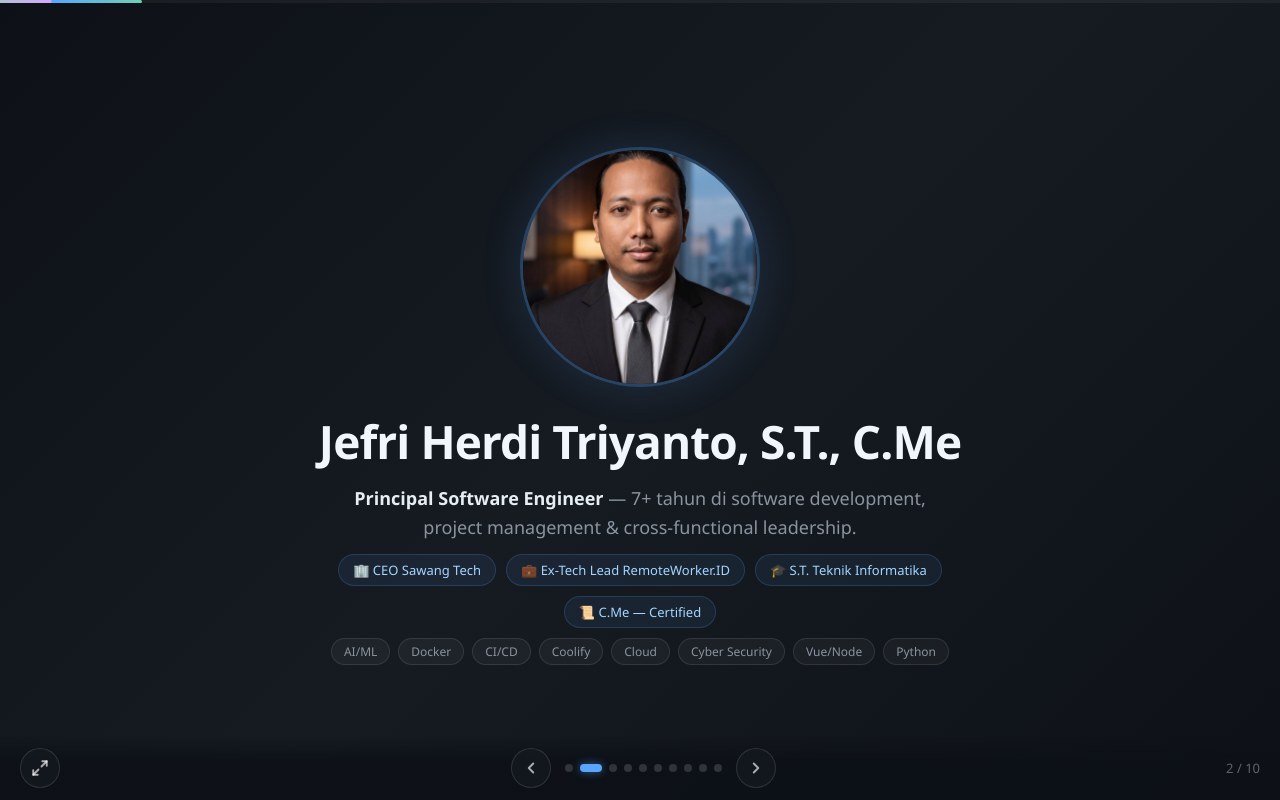
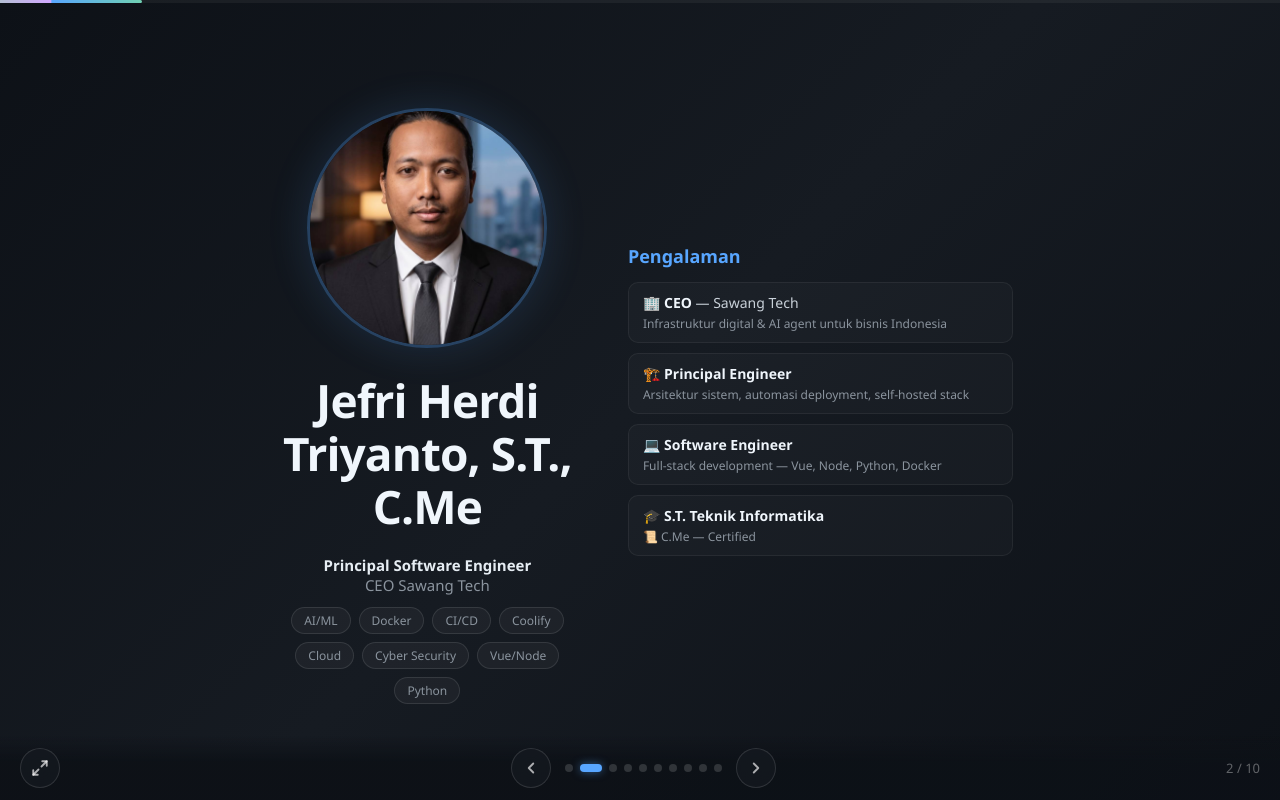
Before and after one commit to jefripunza/ai-for-business-presentation, a Vue app: page / in a window 1280 px wide. Both pictures are taken after a click on the element 597 px from the left and 768 px from the top of the page. Built offline with nearby package versions, Linux system fonts and the light colour scheme.

Commit message:
Revisi:
- Slide 1: fix typewriter — animation-fill-mode:forwards biar teks tidak hilang setelah selesai
- Slide 2: layout 2 kolom — kiri (foto+nama+skills), kanan (exp list tanpa RemoteWorker.ID)
- Swap: Cara Mulai jadi slide 7, Sawang Cloud jadi slide 8

```diff
--- a/src/App.vue
+++ b/src/App.vue
@@ -111,31 +111,30 @@ function toggleFullscreen() {
 
         <!-- ===== SLIDE 2: PERKENALAN ===== -->
         <div class="swiper-slide slide" style="background: linear-gradient(135deg, #0d1117 0%, #161b22 50%, #0d1117 100%);">
-          <div class="slide-content center">
-            <div class="anim-item" style="--i:0">
-              <div class="intro-photo-wrap">
-                <img src="/jefri.jpg" alt="Jefri Herdi Triyanto" class="intro-photo" />
+          <div class="slide-content" style="max-width: 900px;">
+            <div class="intro-two-col">
+              <!-- LEFT: photo + identity -->
+              <div class="anim-item intro-left" style="--i:0">
+                <div class="intro-photo-wrap">
+                  <img src="/jefri.jpg" alt="Jefri Herdi Triyanto" class="intro-photo" />
+                </div>
+                <h2 class="slide-title" style="margin-top: 14px; text-align: center;">Jefri Herdi Triyanto, S.T., C.Me</h2>
+                <p style="font-size: 15px; color: #8b949e; text-align: center; margin-top: 6px;">
+                  <strong style="color: #e6edf3;">Principal Software Engineer</strong><br>CEO Sawang Tech
+                </p>
+                <div class="intro-skills" style="margin-top: 12px;">
+                  <span class="skill-tag">AI/ML</span><span class="skill-tag">Docker</span><span class="skill-tag">CI/CD</span><span class="skill-tag">Coolify</span><span class="skill-tag">Cloud</span><span class="skill-tag">Cyber Security</span><span class="skill-tag">Vue/Node</span><span class="skill-tag">Python</span>
+                </div>
               </div>
-            </div>
-            <div class="anim-item" style="--i:1">
-              <h2 class="slide-title" style="margin-top: 16px;">Jefri Herdi Triyanto, S.T., C.Me</h2>
-            </div>
-            <div class="anim-item" style="--i:2">
-              <p style="font-size: 18px; color: #8b949e; max-width: 600px; text-align: center; line-height: 1.6;">
-                <strong style="color: #e6edf3;">Principal Software Engineer</strong> — 7+ tahun di software development, project management & cross-functional leadership.
-              </p>
-            </div>
-            <div class="anim-item" style="--i:3">
-              <div class="intro-badges">
-                <span class="intro-badge">🏢 CEO Sawang Tech</span>
-                <span class="intro-badge">💼 Ex-Tech Lead RemoteWorker.ID</span>
-                <span class="intro-badge">🎓 S.T. Teknik Informatika</span>
-                <span class="intro-badge">📜 C.Me — Certified</span>
-              </div>
-            </div>
-            <div class="anim-item" style="--i:4">
-              <div class="intro-skills">
-                <span class="skill-tag">AI/ML</span><span class="skill-tag">Docker</span><span class="skill-tag">CI/CD</span><span class="skill-tag">Coolify</span><span class="skill-tag">Cloud</span><span class="skill-tag">Cyber Security</span><span class="skill-tag">Vue/Node</span><span class="skill-tag">Python</span>
+              <!-- RIGHT: experience -->
+              <div class="anim-item intro-right" style="--i:1">
+                <h3 style="font-size: 18px; color: #58a6ff; margin-bottom: 14px;">Pengalaman</h3>
+                <div class="exp-list">
+                  <div class="exp-item">🏢 <strong>CEO</strong> — Sawang Tech<div class="exp-sub">Infrastruktur digital & AI agent untuk bisnis Indonesia</div></div>
+                  <div class="exp-item">🏗️ <strong>Principal Engineer</strong><div class="exp-sub">Arsitektur sistem, automasi deployment, self-hosted stack</div></div>
+                  <div class="exp-item">💻 <strong>Software Engineer</strong><div class="exp-sub">Full-stack development — Vue, Node, Python, Docker</div></div>
+                  <div class="exp-item">🎓 <strong>S.T. Teknik Informatika</strong><div class="exp-sub">📜 C.Me — Certified</div></div>
+                </div>
               </div>
             </div>
           </div>
@@ -345,48 +344,7 @@ function toggleFullscreen() {
           </div>
         </div>
 
-        <!-- ===== SLIDE 7: SAWANG CLOUD ===== -->
-        <div class="swiper-slide slide" style="background: linear-gradient(135deg, #0a1628 0%, #0d1117 50%, #0a1628 100%);">
-          <div class="slide-content center">
-            <div class="anim-item" style="--i:0">
-              <div class="section-label">PRODUCT SHOWCASE</div>
-              <h2 class="slide-title">Perkenalkan <span class="text-gradient">Sawang Cloud</span></h2>
-            </div>
-            <div class="anim-item" style="--i:1">
-              <p class="slide-desc" style="max-width: 650px; margin: 12px auto 28px;">
-                Platform infrastruktur digital berbasis AI — tiga produk inti untuk mengakselerasi bisnis Anda.
-              </p>
-            </div>
-            <div class="sawang-grid-v2">
-              <div class="anim-item sawang-product-card" style="--i:2">
-                <div class="sp-icon">🦞</div>
-                <div class="sp-badge">AI Agent Gateway</div>
-                <h3>OpenClaw</h3>
-                <p>Bangun & deploy AI agent dari chat. Multi-channel: Telegram, WhatsApp, Discord. Self-hosted, zero telemetry.</p>
-                <a class="sp-link" href="https://openclaw.ai" target="_blank">openclaw.ai →</a>
-              </div>
-              <div class="anim-item sawang-product-card" style="--i:3">
-                <div class="sp-icon">⚡</div>
-                <div class="sp-badge">Workflow Automation</div>
-                <h3>N8N</h3>
-                <p>Otomatisasi workflow visual. Integrasikan 400+ layanan. Dari form → AI → database → notifikasi, semua otomatis.</p>
-                <a class="sp-link" href="https://n8n.io" target="_blank">n8n.io →</a>
-              </div>
-              <div class="anim-item sawang-product-card" style="--i:4">
-                <div class="sp-icon">🧠</div>
-                <div class="sp-badge">AI Model Router</div>
-                <h3>9Router</h3>
-                <p>Satu API endpoint untuk semua model AI. Auto-failover, load balancing, cost optimization. OpenAI, Claude, Gemini, Llama — satu gateway.</p>
-                <a class="sp-link" href="https://ai.jefripunza.com" target="_blank">ai.jefripunza.com →</a>
-              </div>
-            </div>
-            <div class="anim-item" style="--i:5; margin-top: 22px;">
-              <a class="cta-link" href="https://sawang.cloud" target="_blank">🌐 sawang.cloud</a>
-            </div>
-          </div>
-        </div>
-
-        <!-- ===== SLIDE 8: CARA MULAI ===== -->
+        <!-- ===== SLIDE 7: CARA MULAI ===== -->
         <div class="swiper-slide slide" style="background: linear-gradient(135deg, #161b22 0%, #0d1117 100%);">
           <div class="slide-content">
             <div class="anim-item" style="--i:0">
@@ -425,6 +383,47 @@ function toggleFullscreen() {
                   <li>❌ Tidak mengukur hasil sebelum & sesudah</li>
                 </ul>
               </div>
+            </div>
+          </div>
+        </div>
+
+        <!-- ===== SLIDE 8: SAWANG CLOUD ===== -->
+        <div class="swiper-slide slide" style="background: linear-gradient(135deg, #0a1628 0%, #0d1117 50%, #0a1628 100%);">
+          <div class="slide-content center">
+            <div class="anim-item" style="--i:0">
+              <div class="section-label">PRODUCT SHOWCASE</div>
+              <h2 class="slide-title">Perkenalkan <span class="text-gradient">Sawang Cloud</span></h2>
+            </div>
+            <div class="anim-item" style="--i:1">
+              <p class="slide-desc" style="max-width: 650px; margin: 12px auto 28px;">
+                Platform infrastruktur digital berbasis AI — tiga produk inti untuk mengakselerasi bisnis Anda.
+              </p>
+            </div>
+            <div class="sawang-grid-v2">
+              <div class="anim-item sawang-product-card" style="--i:2">
+                <div class="sp-icon">🦞</div>
+                <div class="sp-badge">AI Agent Gateway</div>
+                <h3>OpenClaw</h3>
+                <p>Bangun & deploy AI agent dari chat. Multi-channel: Telegram, WhatsApp, Discord. Self-hosted, zero telemetry.</p>
+                <a class="sp-link" href="https://openclaw.ai" target="_blank">openclaw.ai →</a>
+              </div>
+              <div class="anim-item sawang-product-card" style="--i:3">
+                <div class="sp-icon">⚡</div>
+                <div class="sp-badge">Workflow Automation</div>
+                <h3>N8N</h3>
+                <p>Otomatisasi workflow visual. Integrasikan 400+ layanan. Dari form → AI → database → notifikasi, semua otomatis.</p>
+                <a class="sp-link" href="https://n8n.io" target="_blank">n8n.io →</a>
+              </div>
+              <div class="anim-item sawang-product-card" style="--i:4">
+                <div class="sp-icon">🧠</div>
+                <div class="sp-badge">AI Model Router</div>
+                <h3>9Router</h3>
+                <p>Satu API endpoint untuk semua model AI. Auto-failover, load balancing, cost optimization. OpenAI, Claude, Gemini, Llama — satu gateway.</p>
+                <a class="sp-link" href="https://ai.jefripunza.com" target="_blank">ai.jefripunza.com →</a>
+              </div>
+            </div>
+            <div class="anim-item" style="--i:5; margin-top: 22px;">
+              <a class="cta-link" href="https://sawang.cloud" target="_blank">🌐 sawang.cloud</a>
             </div>
           </div>
         </div>
@@ -577,6 +576,16 @@ html, body, #app { width: 100%; height: 100%; overflow: hidden; font-family: 'Se
 .intro-skills { display: flex; gap: 8px; flex-wrap: wrap; justify-content: center; margin-top: 10px; }
 .skill-tag { padding: 4px 12px; border-radius: 14px; background: rgba(255,255,255,0.04); border: 1px solid rgba(255,255,255,0.1); font-size: 12px; color: #8b949e; }
 
+/* Intro two-column layout */
+.intro-two-col { display: flex; gap: 40px; align-items: center; }
+.intro-left { flex: 1; display: flex; flex-direction: column; align-items: center; }
+.intro-right { flex: 1.2; }
+.exp-list { display: flex; flex-direction: column; gap: 10px; }
+.exp-item { padding: 10px 14px; border-radius: 10px; background: rgba(255,255,255,0.025); border: 1px solid rgba(255,255,255,0.06); font-size: 14px; color: #c9d1d9; transition: all 0.25s; }
+.exp-item:hover { border-color: rgba(88,166,255,0.2); background: rgba(88,166,255,0.03); }
+.exp-item strong { color: #f0f6fc; }
+.exp-sub { font-size: 12px; color: #8b949e; margin-top: 3px; }
+
 /* Case study (slide 5) */
 .case-study-grid { display: flex; flex-direction: column; gap: 18px; margin: 30px 0; max-width: 750px; }
 .case-step { display: flex; gap: 18px; align-items: flex-start; padding: 20px 24px; border-radius: 14px; background: rgba(255,255,255,0.02); border: 1px solid rgba(255,255,255,0.06); transition: all 0.3s; }
@@ -655,11 +664,11 @@ html, body, #app { width: 100%; height: 100%; overflow: hidden; font-family: 'Se
   white-space: nowrap;
   max-width: 100%;
   border-right: 2px solid #58a6ff;
-  animation: typewriter 2s steps(28, end), blink 0.8s step-end infinite;
+  animation: typewriter 2s steps(28, end) forwards, blink 0.8s step-end infinite;
 }
 .typewriter-text.typewriter-done {
   border-right-color: transparent;
-  animation: typewriter 2s steps(28, end);
+  animation: typewriter 2s steps(28, end) forwards;
 }
 .typewriter-line2 {
   font-size: clamp(16px, 2.5vw, 22px);
@@ -672,14 +681,15 @@ html, body, #app { width: 100%; height: 100%; overflow: hidden; font-family: 'Se
 .typewriter-line2.typewriter-active {
   width: auto;
   border-right-color: #58a6ff;
-  animation: typewriter 2.5s steps(32, end), blink 0.8s step-end infinite;
+  animation: typewriter 2.5s steps(32, end) forwards, blink 0.8s steps(1, end) infinite;
 }
 @keyframes typewriter {
   from { width: 0; }
   to { width: 100%; }
 }
 @keyframes blink {
-  50% { border-color: transparent; }
+  0%, 100% { border-right-color: #58a6ff; }
+  50% { border-right-color: transparent; }
 }
 
 /* Nav bar */
```
